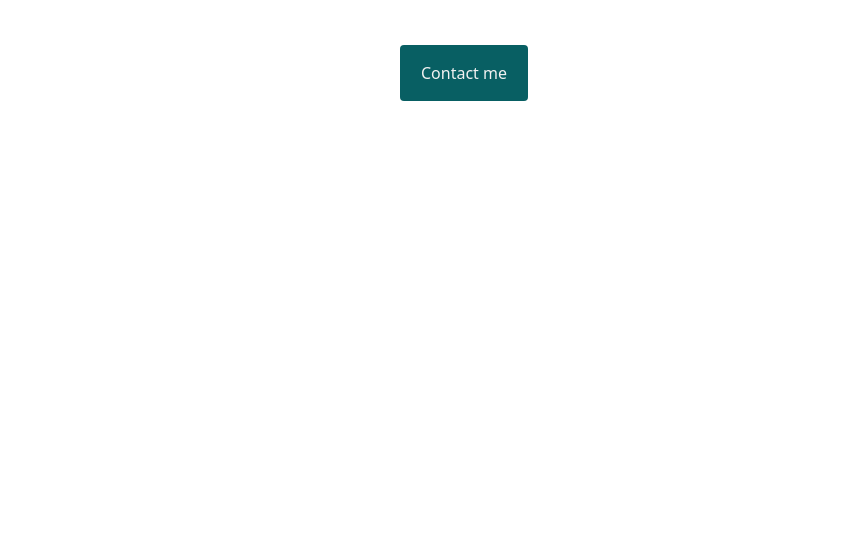
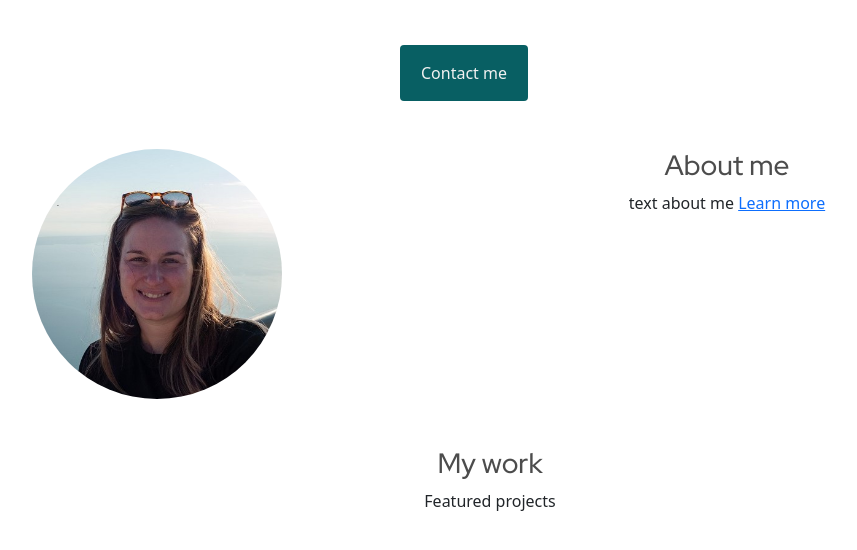
Before and after one commit to iva-pa/My-portfolio-website, a plain HTML site: page index.html in a window 1280 px wide. Shown: the part 282-832 px from the top of the page, without its empty margins (176-1033 px from the left). Before the commit the page ends 800 px from the top, so only its background shows below. Drawn offline with nearby package versions, Linux system fonts and the light colour scheme; a web font is replaced by a local one.

Commit message:
Added pictures and short about me section on homepage

```diff
--- a/index.html
+++ b/index.html
@@ -26,6 +26,23 @@
     <h1>Iva Papcunova</h1>
     <h2 class="mb-5">Aspiring front-end developer based in the Netherlands</h2>
     <a href="#" class="btn button-contact">Contact me</a>
+
+<div class="container m-5">
+    <div class="row">
+        <div class="col-6">
+    <img src="/images/Iva5.jpg" alt="Iva Papcunova">
+        </div>
+    <div class="col-6">
+    <h2>About me</h2>
+    <p>text about me
+        <a href="#">Learn more</a>
+    </p>
+    </div>
+</div>
+    <div class="container m-5">
+    <h2 class="text-center">My work</h2>
+    <p class="text-center">Featured projects</p>
+    </div>
 </div>
 </body>
 </html>
--- a/source/style.css
+++ b/source/style.css
@@ -39,3 +39,8 @@ h3 {
 .button-contact:hover {
   color: var(--third-color);
 }
+
+img {
+  max-width: 250px;
+  border-radius: 100%;
+}
```
Also changed, not shown: images/Iva1.jpg (added), images/Iva3.jpg (added), images/Iva4.jpg (added), images/Iva5.jpg (added), 1 other file.
